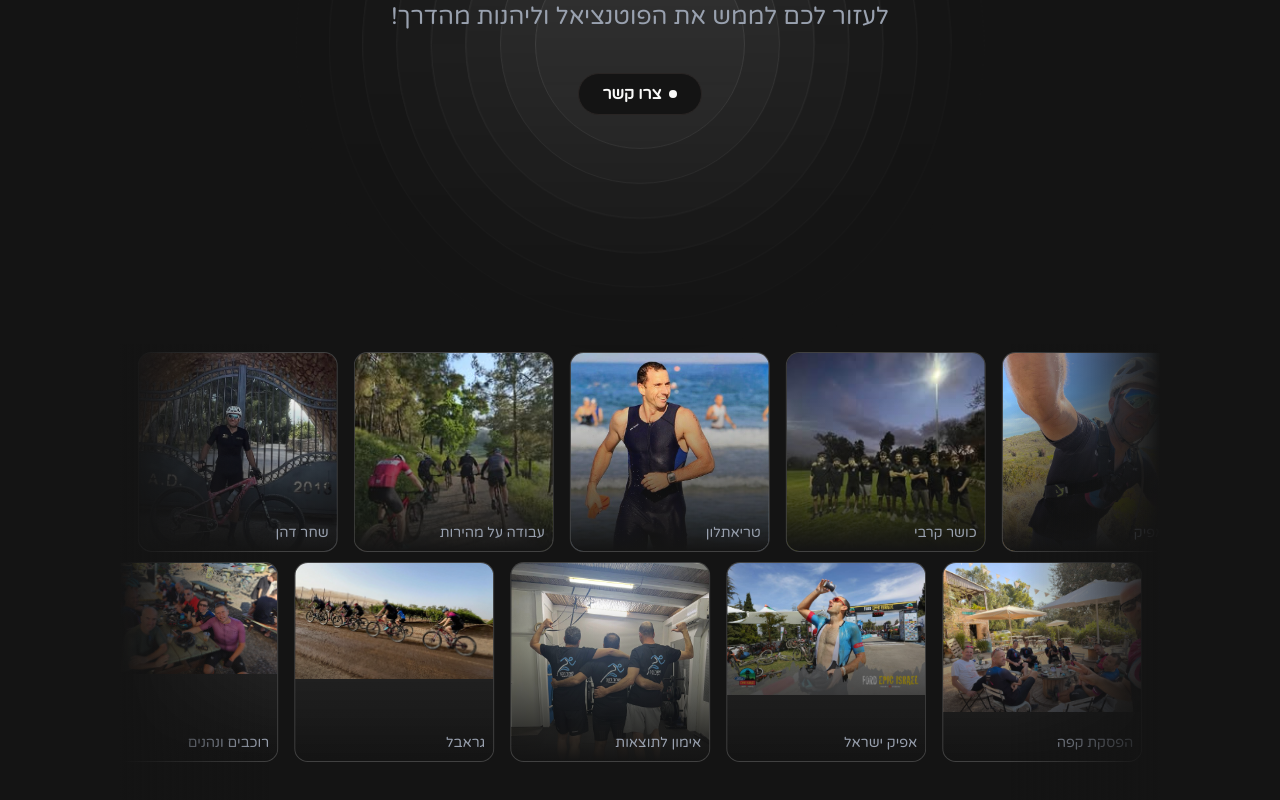
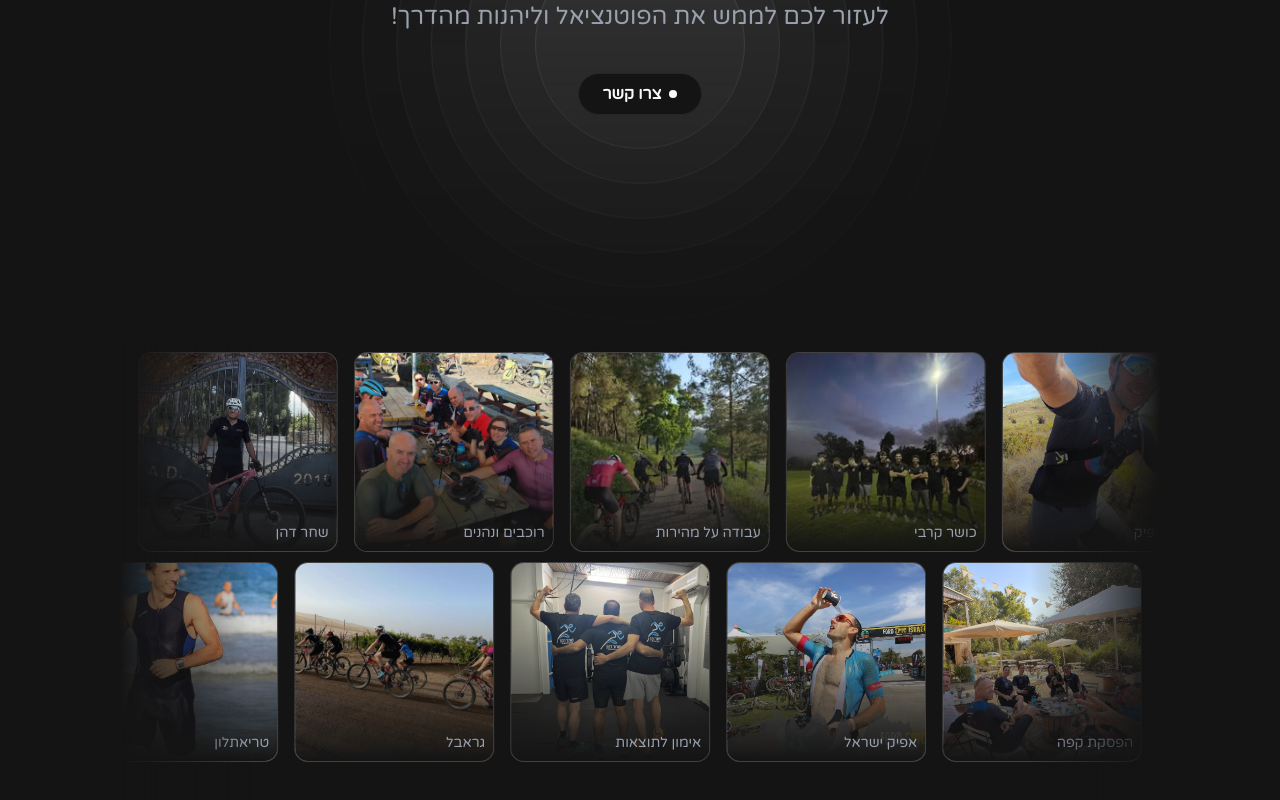
Before and after one commit to Frostn1/shahardahan-portflio, a React (Vite) app: page / in a window 1280 px wide. Shown: the part 356-1156 px from the top of the page. Built offline with nearby package versions, Linux system fonts and the light colour scheme.

Commit message:
Fixed image size

```diff
--- a/src/components/services/singleservice.tsx
+++ b/src/components/services/singleservice.tsx
@@ -40,7 +40,7 @@ const SingleService: React.FC<SingleServiceProps> = ({
         />
       ) : (
         <img
-          className="col-start-1 col-end-1 row-span rounded-3xl w-30 h-30 md:h-40 md:w-40 lg:w-60 lg:h-60"
+          className="col-start-1 col-end-1 row-span rounded-3xl w-30 h-30 md:h-40 md:w-40 lg:w-70 lg:h-70"
           src={image}
           alt="Image was here"
         />
--- a/src/components/welcomecard/imagemarquee.tsx
+++ b/src/components/welcomecard/imagemarquee.tsx
@@ -3,13 +3,14 @@ import { cn } from "@/lib/utils";
 
 const images = [
   {
+    description: "רוכבים ונהנים",
+    img: "/desk.jpg",
+  },
+  {
     description: "עבודה על מהירות",
     img: "/masters.jpg",
   },
-  {
-    description: "טריאתלון",
-    img: "/ironman1.jpg",
-  },
+
   {
     description: "כושר קרבי",
     img: "/mil.jpg",
@@ -51,9 +52,10 @@ const images = [
     img: "/pilates1.jpg",
   },
   {
-    description: "רוכבים ונהנים",
-    img: "/desk.jpg",
+    description: "טריאתלון",
+    img: "/ironman1.jpg",
   },
+
   {
     description: "גראבל",
     img: "/gravel.jpg",
@@ -88,7 +90,7 @@ const ImageCard = ({
         "dark:border-gray-50/[.1] dark:bg-gray-50/[.10] dark:hover:bg-gray-50/[.15]"
       )}
     >
-      <img className=" w-64" alt="" src={img} />
+      <img className="w-full h-full object-cover" alt="" src={img} />
       <blockquote className="absolute text-(--sub-header) z-10 bottom-2 right-2 text-sm">
         {description}
       </blockquote>
@@ -110,8 +112,8 @@ export function ImagesMarquee() {
           <ImageCard key={Math.random()} {...review} />
         ))}
       </Marquee>
-      <div className="hidden sm:grid  pointer-events-none absolute inset-y-0 left-0 w-1/7 bg-gradient-to-r from-white dark:from-background" />
-      <div className="hidden sm:grid pointer-events-none absolute inset-y-0 right-0 w-1/7 bg-gradient-to-l from-white dark:from-background" />
+      <div className="hidden sm:grid  pointer-events-none absolute inset-y-0 left-0 w-1/8 bg-gradient-to-r from-white dark:from-background" />
+      <div className="hidden sm:grid pointer-events-none absolute inset-y-0 right-0 w-1/8 bg-gradient-to-l from-white dark:from-background" />
     </div>
   );
 }
```
